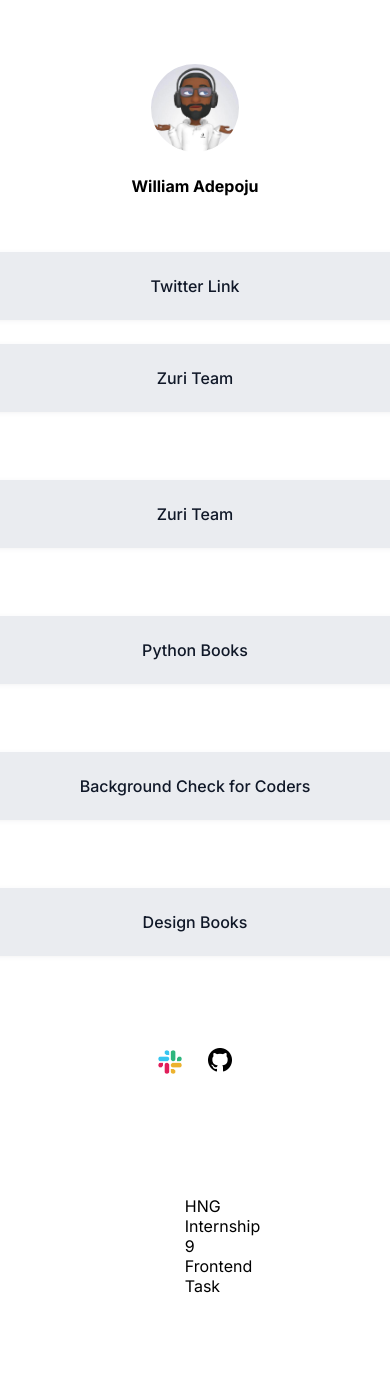
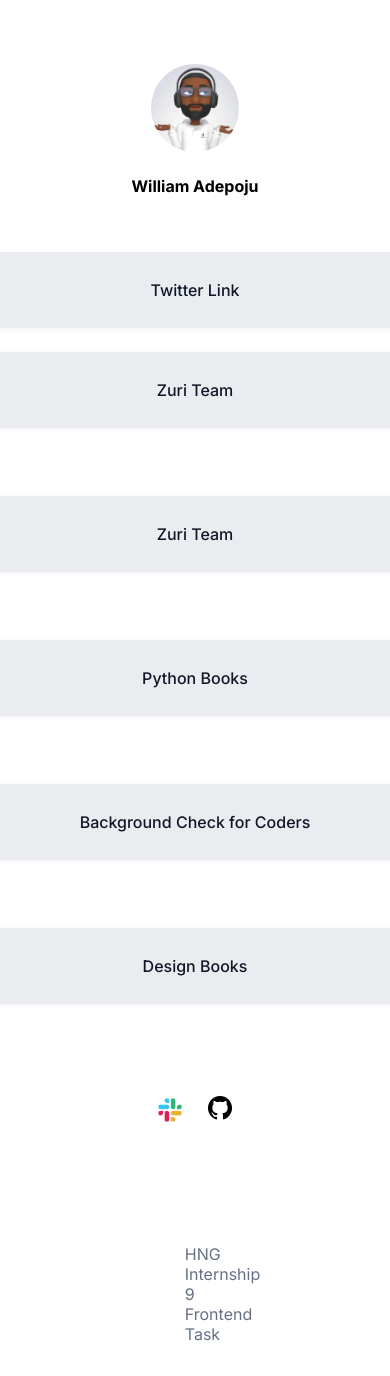
Before and after one commit to Bill-Adepoju/Simple-Links-Tracker, a React (Vite) app in the folder Dashboard task/: page / in a window 390 px wide. Shown: the top 1376 px of the page. Before the commit the page ends 1328 px from the top, so only its background shows below. Built offline with nearby package versions, Linux system fonts and the light colour scheme.

Commit message:
Add media query for 375px

```diff
--- a/Dashboard task/src/index.css
+++ b/Dashboard task/src/index.css
@@ -38,10 +38,12 @@
   text-decoration: none;
   color: #101828;
   width: 72rem;
+  height: 4.75rem;
   background: #EAECF0;
   padding: 1.5rem 2rem;
   filter: drop-shadow(0px 1px 2px rgba(16, 24, 40, 0.05));
   font-weight: 500;
+  border-radius: 0.5rem;
 }
 
 .social-wrapper{
@@ -66,4 +68,23 @@
   padding: 2rem;
   margin-top: 4rem;
   font-weight: 400;
+  color: #667085;
 }
+
+@media only screen and (max-width : 375px){
+  .link-button{
+    width: 21.5rem;
+    height: 4.25rem;
+
+
+  }
+
+  .footerWrap{
+    display: flex;
+    flex-direction: column;
+    gap: 1rem;
+    align-items: baseline;
+    /* justify-content: left; */
+    text-align: left;
+  }
+}
```
